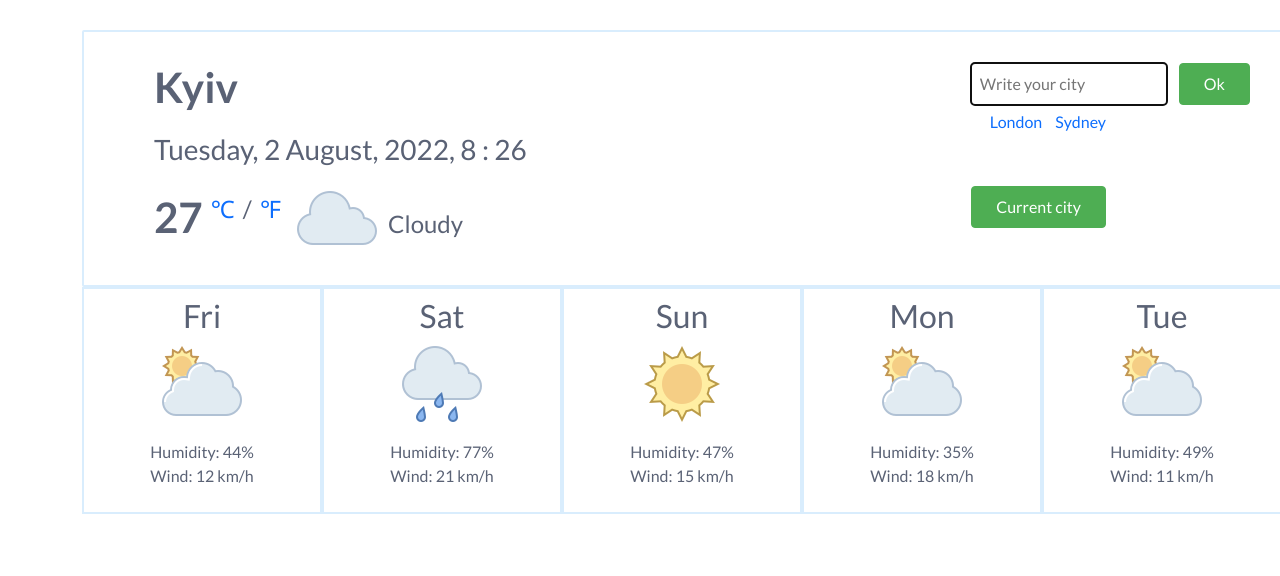
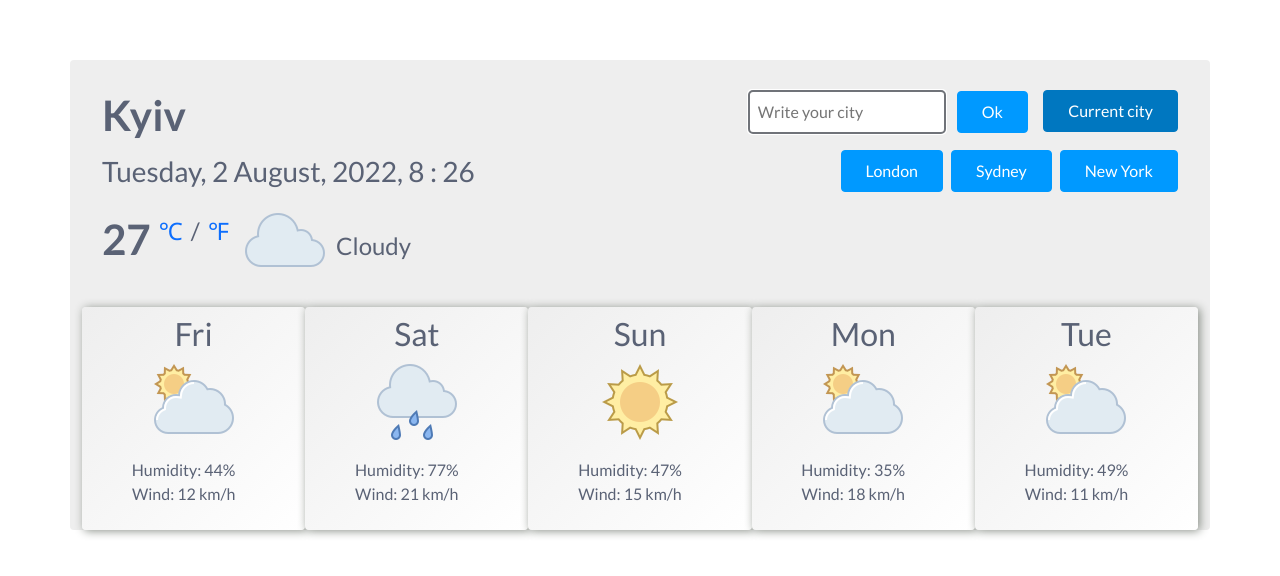
Before and after one commit to IrynaRybka/test-weather, a plain HTML site: page index.html in a window 1280 px wide. Drawn offline with nearby package versions, Linux system fonts and the light colour scheme.

Commit message:
change design

```diff
--- a/index.html
+++ b/index.html
@@ -15,12 +15,12 @@
 <body>
     <div class="container">
         <div class="row-container">
-          <div class="col-9">
+          <div class="col">
               <h1 class="title" id="title">Kyiv</h1>
               <p class="today" id="today-date">
                   Thursday, 27 June, 2022, 16:10
               </p>
-              <p>
+              <p class="percularites">
                   <span class="temperature" >
                     <span id="number-temperature">27</span>
                     <a class="until" href="#" id="celciy">℃</a>
@@ -46,8 +46,9 @@
                   </form>
             </div>
             <div class="city">
-                <a class="kind-city" href="#">London</a>
-                <a class="kind-city" href="#">Sydney</a>
+                <button type="button" class="kind-city">London</button>
+                <button type="button" class="kind-city">Sydney</button>
+                <button type="button" class="kind-city">New York</button>
             </div>
             <div>
               <button class="current-btn" type="button" id="current-btn">Current city</button>
@@ -57,35 +58,35 @@
             <li class="list-day">
               <h2>Fri</h2>
               <img src="./image/sun-cloud.png" alt="sun-cloud">
-                <p>Humidity: 44%
+                <p class="week-day">Humidity: 44%
                     Wind: 12 km/h
                 </p>
               </li>
             <li class="list-day">
                 <h2>Sat</h2>
                 <img src="./image/rainy.png" alt="rainy">
-                  <p>Humidity: 77%
+                  <p class="week-day">Humidity: 77%
                     Wind: 21 km/h
                   </p>
             </li>
             <li class="list-day">
                 <h2>Sun</h2>
                 <img src="./image/sun.png" alt="sun">
-                  <p>Humidity: 47%
+                  <p class="week-day">Humidity: 47%
                     Wind: 15 km/h
                   </p>
             </li>
             <li class="list-day">
                 <h2>Mon</h2>
                 <img src="./image/sun-cloud.png" alt="sun-cloud">
-                  <p>Humidity: 35%
+                  <p class="week-day">Humidity: 35%
                     Wind: 18 km/h
                   </p>
             </li>
             <li class="list-day">
                 <h2>Tue</h2>
                 <img src="./image/sun-cloud.png" alt="sun-cloud">
-                  <p>Humidity: 49%
+                  <p class="week-day">Humidity: 49%
                     Wind: 11 km/h
                  </p>
             </li>
--- a/styles/style.css
+++ b/styles/style.css
@@ -1,31 +1,42 @@
 body {
     font-family: "Lato", sans-serif;
+
+
+}
+.container  {
+    margin-top: 60px;
+    border-radius: 4px;
+    background-color: #EEEEEe;
     color: #5A6275;
+
 }
-.col-9 {
+.col {
+    /* outline: red solid 4px; */
     position: relative;
-    margin-top: 30px;
-    /* background-color:lightblue; */
-    width: 1200px;
-    border: 2px solid #D9EDFD;
-    border-radius: 2px;
+
+    /* border: 2px solid #FFF; */
+    /* border-radius: 2px; */
 
 }
 .title {
-    margin-left: 30px;
+
     margin-bottom: 10px;
     padding-top: 30px;
-    padding-left: 40px;
+    padding-left: 20px;
 
     font-weight: 700;
     font-size: 42px;
 }
 .today {
-    margin-left: 30px;
+    padding-left: 20px;
+
     font-size: 28px;
 }
+.percularites {
+    padding-left: 20px;
+}
 .temperature {
-    margin-left: 30px;
+
     margin-right: 8px;
 
     font-weight: 700;
@@ -51,11 +62,11 @@ body {
 .form {
     position: absolute;
     top: 30px;
-    right: 30px;
+    right: 170px;
 }
 .input {
-    border: 1px solid #4EAE53;
-    background-color: #4EAE53;
+    border: 1px solid #0099FF;
+    background-color: #0099FF;
     color: #fff;
     padding: 8px 24px;
     border-radius: 4px;
@@ -66,31 +77,41 @@ body {
     box-shadow: 2px 1px 10px rgb(137, 143, 135);
 }
 .in {
+        outline-color: #707379;
         padding: 8px;
         margin-right: 8px;
         border-radius: 4px;
         border-color: currentColor;
         color: currentColor
+
 }
 .city {
     position: absolute;
-    top: 78px;
-    right: 174px;
+    top: 90px;
+    right: 20px;
+    display: flex;
+    gap: 8px;
+    justify-content: center;
 }
 .kind-city {
-    text-decoration: none;
-    font-size: 16px;
+    border: 1px solid #0099FF;
+    background-color: #0099FF;
+    color: #fff;
+    padding: 8px 24px;
+    border-radius: 4px;
+    transition: box-shadow 300ms cubic-bezier(0.075, 0.82, 0.165, 1);
 
 }
-.kind-city:not(:last-child) {
-    margin-right: 10px;
+.kind-city:hover,
+.kind-city:focus {
+    box-shadow: 2px 1px 10px rgb(137, 143, 135);
 }
 .current-btn {
         position: absolute;
-        bottom: 57px;
-        right:174px;
-        border: 1px solid #4EAE53;
-        background-color: #4EAE53;
+        top: 30px;
+        right:20px;
+        border: 1px solid #0077C0;
+        background-color: #0077C0;
         color: #fff;
         padding: 8px 24px;
         border-radius: 4px;
@@ -107,7 +128,6 @@ body {
     align-content: center;
     align-items: center;
     padding-left: 0;
-    width: 1200px;
 
     list-style: none;
     text-align: center;
@@ -116,12 +136,17 @@ body {
 }
 .list-day {
     padding: 8px 10px;
-    border: 2px solid #D9EDFD;
-    width: 240px;
+    /* outline: 2px solid red; */
+    background-image: linear-gradient(to top left,
+                #fff, #eee);
+    border-radius: 4px;
+    box-shadow: 2px 1px 10px rgb(137, 143, 135);
+
+
 
 }
-p {
+.week-day {
     margin-top: 16px;
-    padding-left: 40px;
+    padding-left: 20px;
     padding-right: 40px;
 }
```
Also changed, not shown: main.js (+0 -14 lines).
